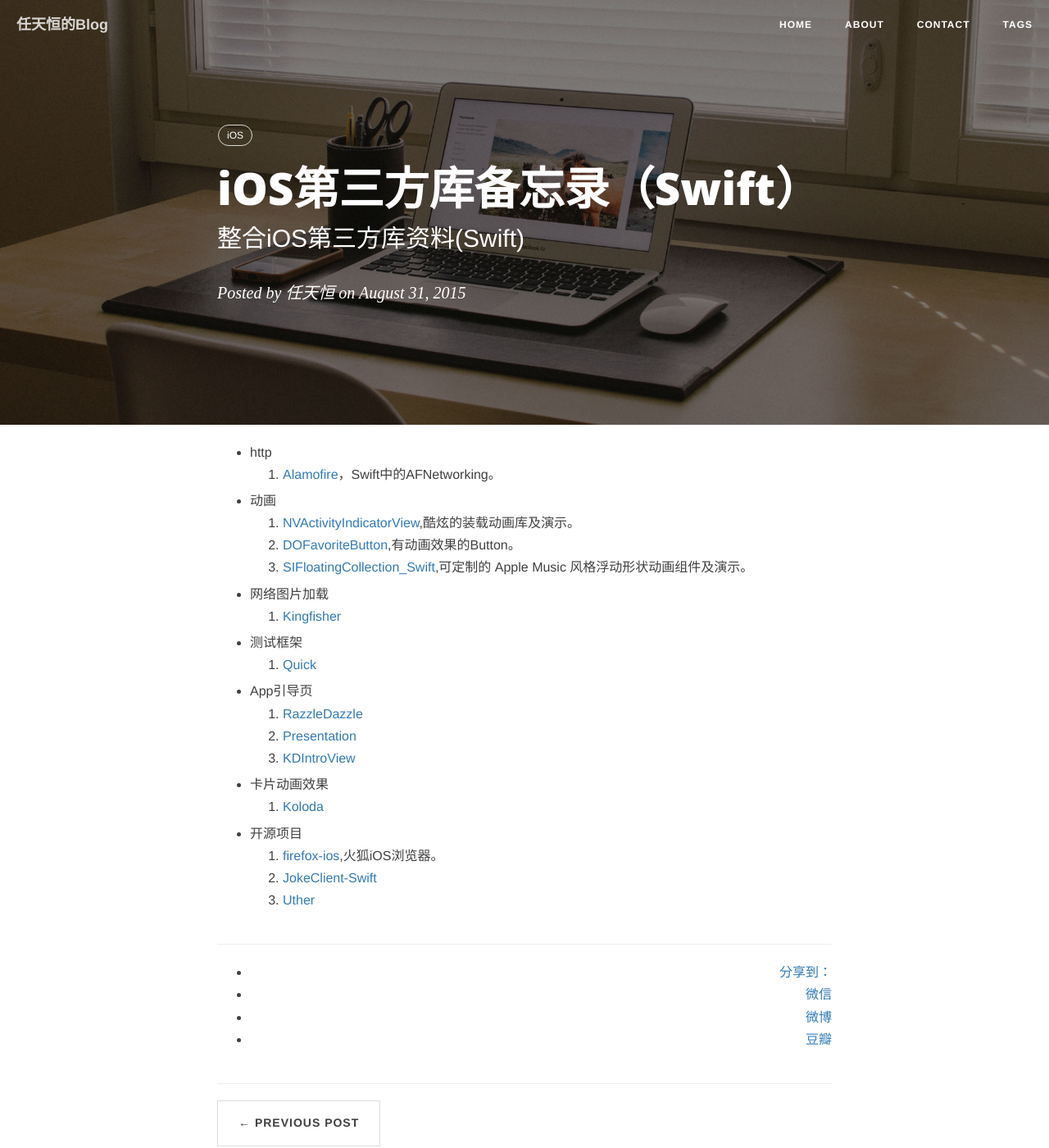
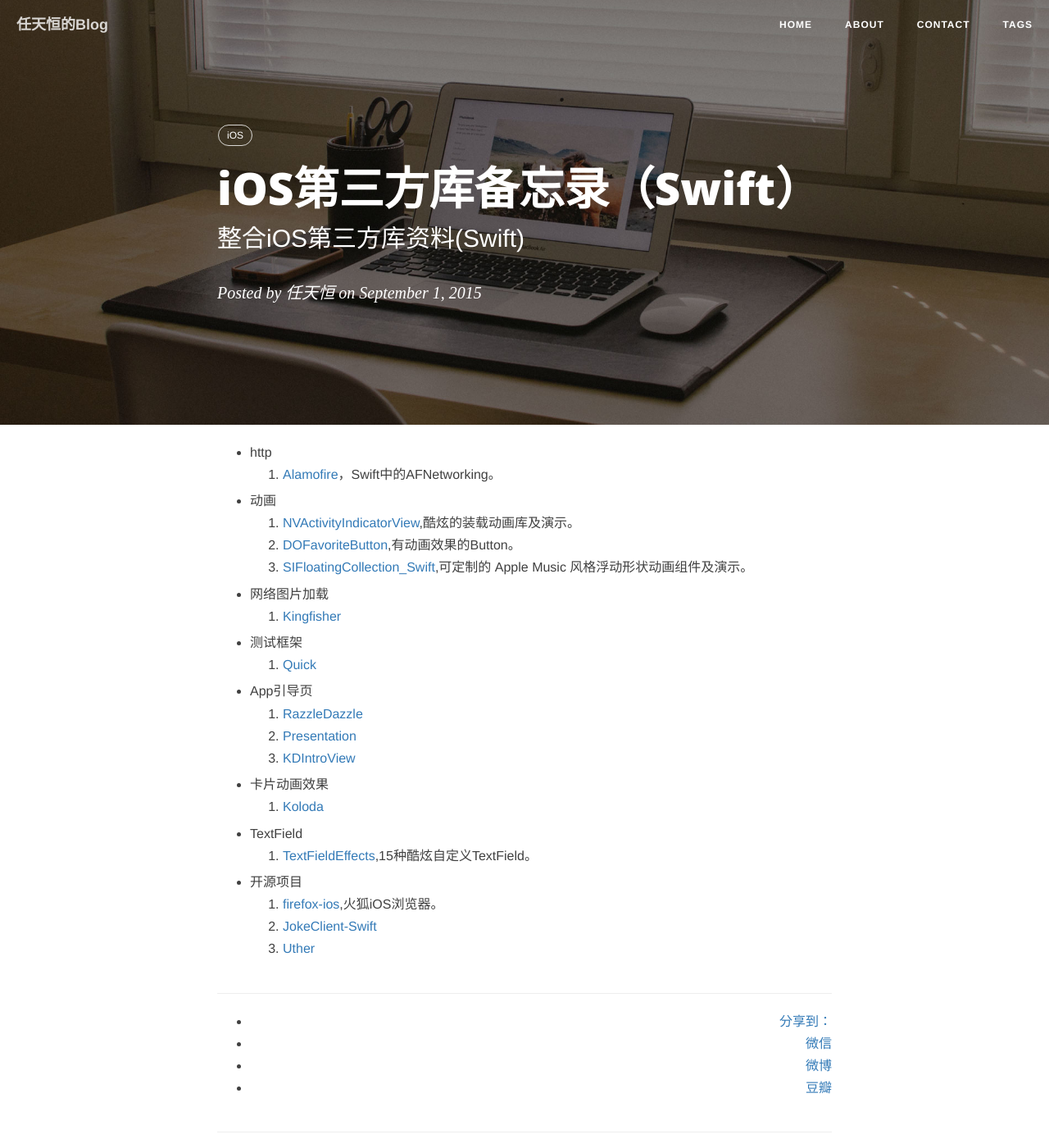
Before and after one commit to rth211/rth211.github.io, a Jekyll site: the page built from _posts/2015.07/2015-07-31-iOS第三方库备忘录（swift）.md, in a window 1280 px wide and 1400 px high. Shown: the whole window at 82% size. Built offline with Jekyll 4.4.1, drawn with Linux system fonts in a browser that asks for light colours; nearby versions of some CDN libraries; comment, search, counter and statistics services are not loaded.

Commit message:
新增文章：一些技术文章的收录

```diff
--- a/_posts/2015.07/2015-07-31-iOS第三方库备忘录（swift）.md
+++ b/_posts/2015.07/2015-07-31-iOS第三方库备忘录（swift）.md
@@ -2,7 +2,7 @@
 layout: post
 title: iOS第三方库备忘录（Swift）
 subtitle:   "整合iOS第三方库资料(Swift)"
-date: 2015-08-31 16:30:00
+date: 2015-09-01 11:15:00
 author:     "任天恒"
 header-img: "img/home-bg.jpg"
 tags: iOS
@@ -29,6 +29,9 @@ tags: iOS
 *	卡片动画效果
 	1.	[Koloda](https://github.com/Yalantis/Koloda)
 
+*	TextField
+	1.	[TextFieldEffects](https://github.com/raulriera/TextFieldEffects),15种酷炫自定义TextField。
+
 * 开源项目
 	1.	[firefox-ios](https://github.com/mozilla/firefox-ios),火狐iOS浏览器。
 	2.	[JokeClient-Swift](https://github.com/YANGReal/JokeClient-Swift)
--- a/tags.html
+++ b/tags.html
@@ -29,7 +29,7 @@ layout: default
 				{% endfor %}
 			</div>
 
-            <blockquote class="tag-comments">
+          <!--  <blockquote class="tag-comments">
                 标签命名规范：
                     <li>行业观察、职位、公司优先使用中文</li>
                     <li>外国产品、术语优先使用英文</li>
```
Also changed, not shown: _posts/2015.07/2015-07-02-iOS第三方库备忘录（Objective-C）.md (+4 -1 lines), _posts/2015.09/2015-09-01-SomeGoodArticles.md (added, +12 -0 lines).
